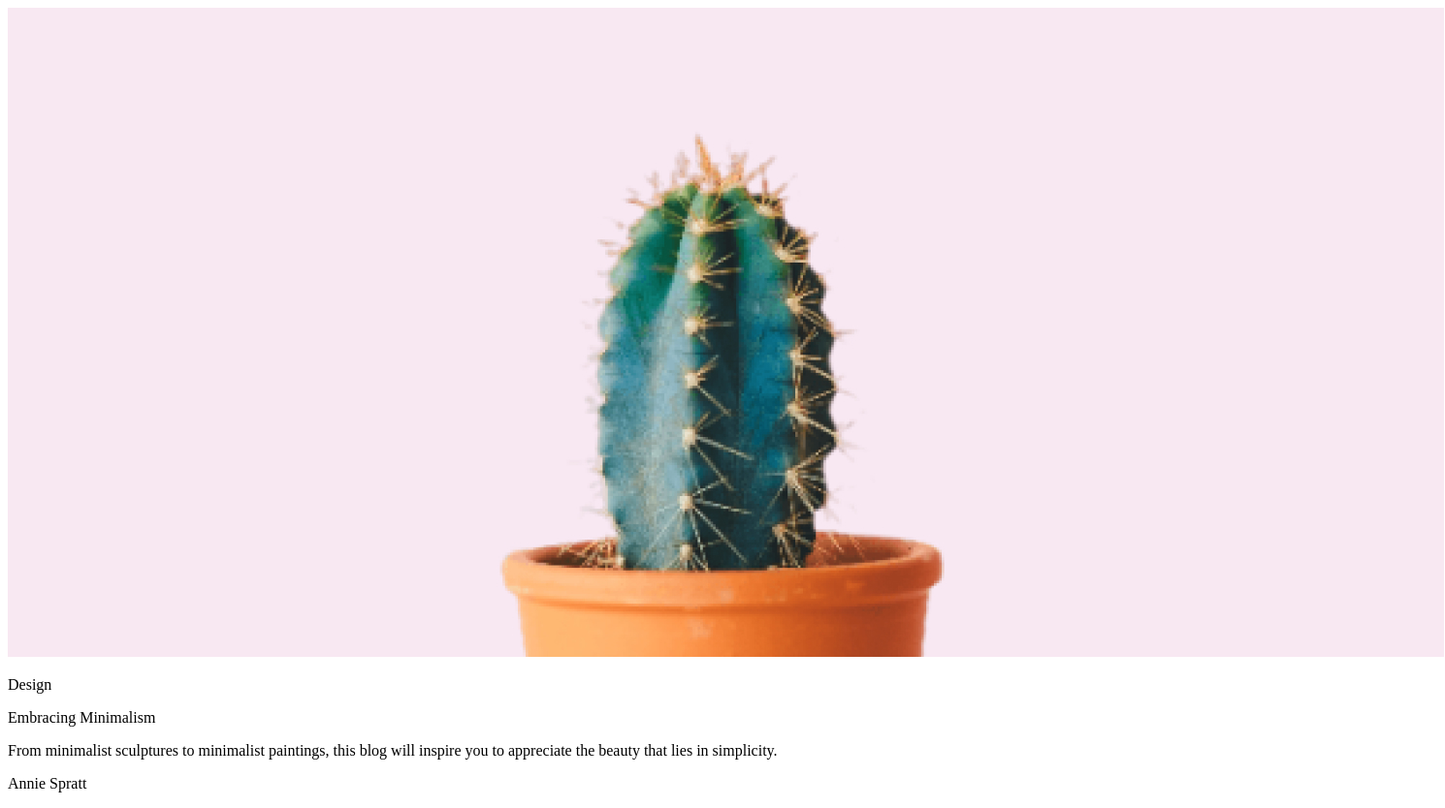
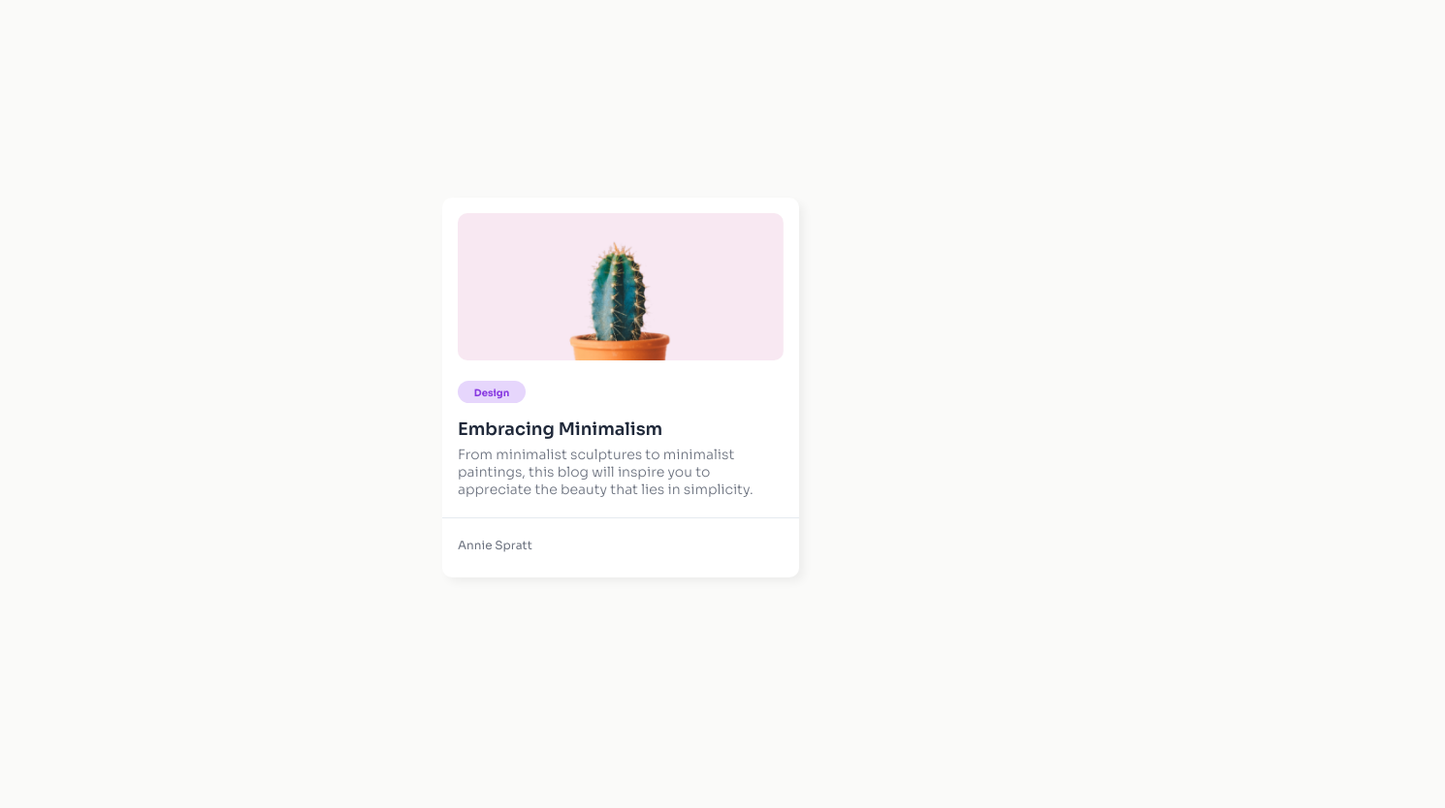
Before and after one commit to joaoatreto27/blog-card-devChallenges, a plain HTML site: page index.html in a window 1280 px wide. Shown: the whole page at 97% size, 1490 px wide, since content can reach past the window. After the commit the page ends 800 px from the top, so only its background shows below. Drawn offline with Linux system fonts and the light colour scheme.

Commit message:
Adding style

```diff
--- a/index.html
+++ b/index.html
@@ -12,11 +12,11 @@
 <body>
     <div class="card">
         <img src="./assets/cactus_img.jpg">
-        <p>Design</p>
-        <p>Embracing Minimalism</p>
-        <p>From minimalist sculptures to minimalist paintings,
+        <p class="tag">Design</p>
+        <p class="title">Embracing Minimalism</p>
+        <p class="text">From minimalist sculptures to minimalist paintings,
             this blog will inspire you to appreciate the beauty that lies in simplicity.</p>
-        <p>Annie Spratt</p>
+        <p class="name">Annie Spratt</p>
     </div>
 </body>
 </html>
--- a/style.css
+++ b/style.css
@@ -0,0 +1,64 @@
+* {
+    font-family: "Sora", sans-serif;
+    box-sizing: border-box;
+    margin: 0;
+    padding: 0;
+}
+
+body {
+    height: 100vh;
+    display: flex;
+    justify-content: center;
+    align-items: center;
+    background-color: #FAFAF9;
+}
+
+.card {
+    background-color: #FFF;
+    padding: 16px;
+    width: 368px;
+    border-radius: 10px;
+    box-shadow: 5px 5px 10px rgba(0, 0, 0, 0.05);
+}
+
+img {
+    width: 336px;
+    height: 152px;
+    border-radius: 10px;
+}
+
+.tag {
+    background-color: #E6D6FC;
+    color: #883AE1;
+    font-size: 0.625rem;
+    font-weight: 700;
+    padding: 6px;
+    text-align: center;
+    border-radius: 25px;
+    width: 70px;
+    height: 23px;
+    margin: 16px 0 16px 0;
+}
+
+.title {
+    font-size: 1.125rem;
+    font-weight: 600;
+    margin-bottom: 6px;
+    color: #20293A;
+}
+
+.text {
+    font-size: 0.875rem;
+    font-weight: 300;
+    color: #6C727F;
+    margin-bottom: 20px;
+}
+
+.name {
+    font-size: 0.75rem;
+    color: #6C727F;
+    border-top: 0.5px solid #E5EAF0;
+    width: 368px;
+    margin-left: -16px;
+    padding: 20px 0 10px 16px;
+}
```
